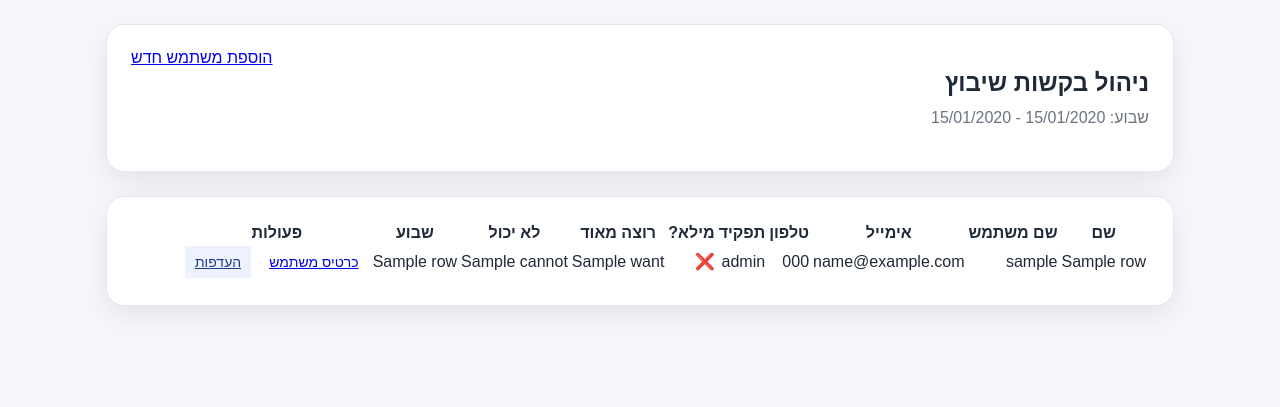
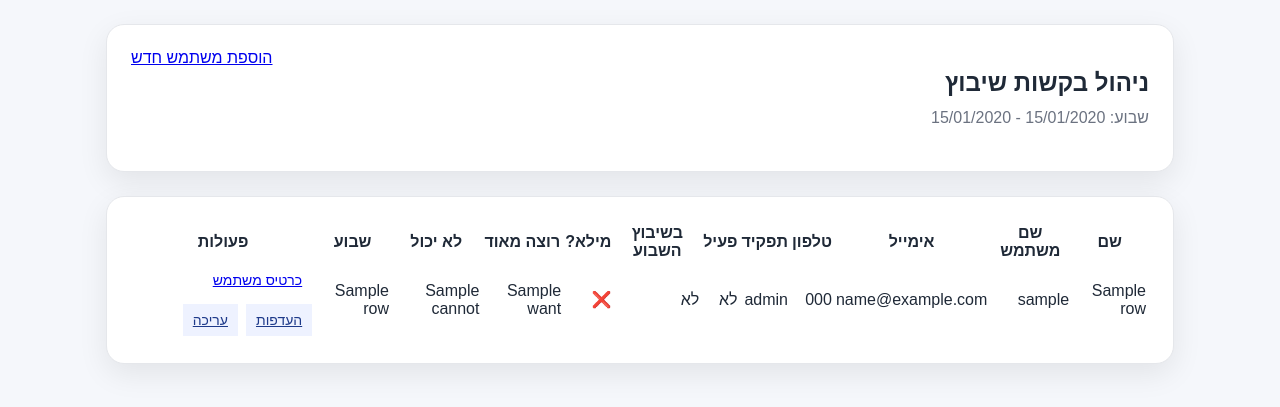
Before and after one commit to haggaikar-maker/shift-system, a FastAPI app: template app/templates/admin_preferences.html in a window 1280 px wide. Shown: the part 51-458 px from the top of the page. Run offline with FastAPI, Linux system fonts and the light colour scheme; the template is opened without the code that fills it: most values are stand-ins (such as "Sample title", 1, 10 or a date in 2020); parts of the project's set-up code (start-up, migrations or seed data) failed here and were passed over.

Commit message:
Update admin_preferences.html

```diff
--- a/app/templates/admin_preferences.html
+++ b/app/templates/admin_preferences.html
@@ -17,6 +17,10 @@
 
     {% if success == 'user_created' %}
     <div class="success-box">המשתמש החדש נוצר בהצלחה.</div>
+    {% elif success == 'user_deleted' %}
+    <div class="success-box">המשתמש נמחק בהצלחה.</div>
+    {% elif success == 'cannot_delete_self' %}
+    <div class="error-box">אי אפשר למחוק את המשתמש שמחובר כרגע.</div>
     {% endif %}
 </section>
 
@@ -30,6 +34,8 @@
                     <th>אימייל</th>
                     <th>טלפון</th>
                     <th>תפקיד</th>
+                    <th>פעיל</th>
+                    <th>בשיבוץ השבוע</th>
                     <th>מילא?</th>
                     <th>רוצה מאוד</th>
                     <th>לא יכול</th>
@@ -45,6 +51,8 @@
                     <td>{{ r.email }}</td>
                     <td>{{ r.phone }}</td>
                     <td>{{ r.role }}</td>
+                    <td>{{ 'כן' if r.is_active else 'לא' }}</td>
+                    <td>{{ 'כן' if r.is_schedulable else 'לא' }}</td>
                     <td>{{ '✔️' if r.filled else '❌' }}</td>
                     <td>{{ r.want }}</td>
                     <td>{{ r.cannot }}</td>
@@ -53,6 +61,7 @@
                         <div class="table-actions">
                             <a class="button-link small" href="/admin/users/{{ r.id }}">כרטיס משתמש</a>
                             <a class="button-link small secondary" href="/preferences?user_id={{ r.id }}">העדפות</a>
+                            <a class="button-link small secondary" href="/admin/users/{{ r.id }}/edit">עריכה</a>
                         </div>
                     </td>
                 </tr>
```
